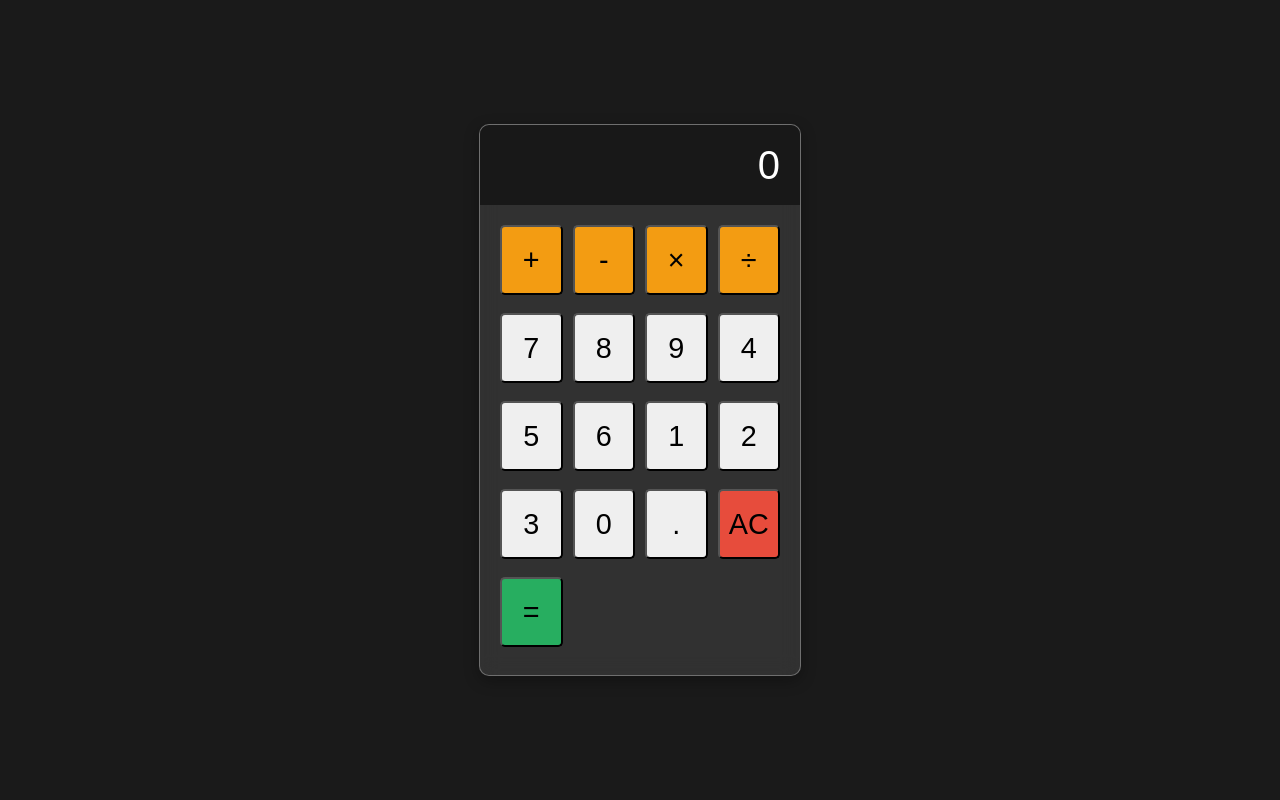
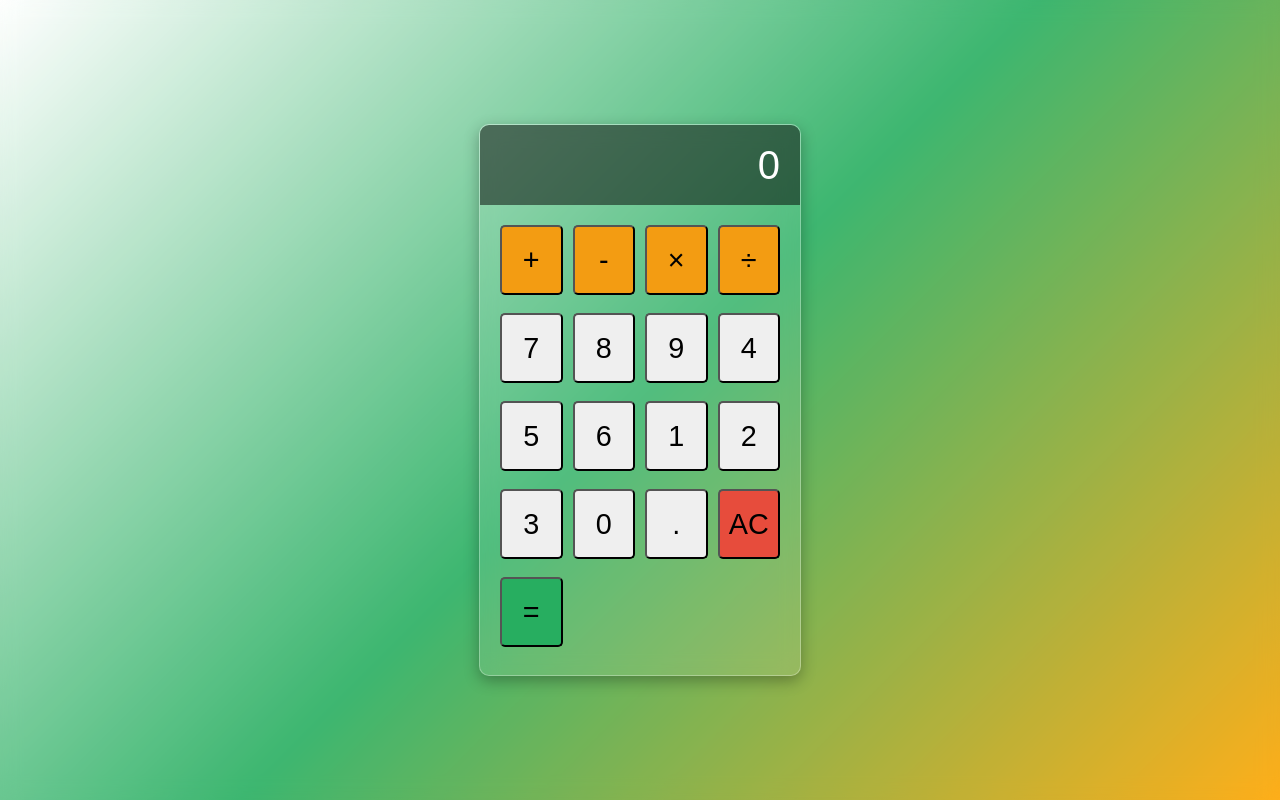
Before and after one commit to GodsDesigner/CalculatorProject, a plain HTML site: page index.html in a window 1280 px wide. Drawn offline with Linux system fonts and the light colour scheme.

Commit message:
bg gradient

```diff
--- a/styles.css
+++ b/styles.css
@@ -5,12 +5,10 @@ body {
     height: 100vh;
     margin: 0;
     font-family: 'Roboto', sans-serif;
-    background-size: cover;
+    background: linear-gradient(135deg, white, #27ae60, orange); /* Gradient background */
     position: relative;
     overflow: hidden;
-    background-color: black;
 }
-
 
 body::before {
     content: '';
@@ -19,9 +17,9 @@ body::before {
     left: 0;
     width: 100%;
     height: 100%;
-    background: rgba(255, 255, 255, 0.1);
-    backdrop-filter: blur(5px);
-    z-index: -1;
+    background: rgba(255, 255, 255, 0.1); /* Semi-transparent white */
+    backdrop-filter: blur(10px); /* Glassy effect */
+    z-index: -1; /* Ensure it’s behind all other content */
 }
 
 .calculator {
```
